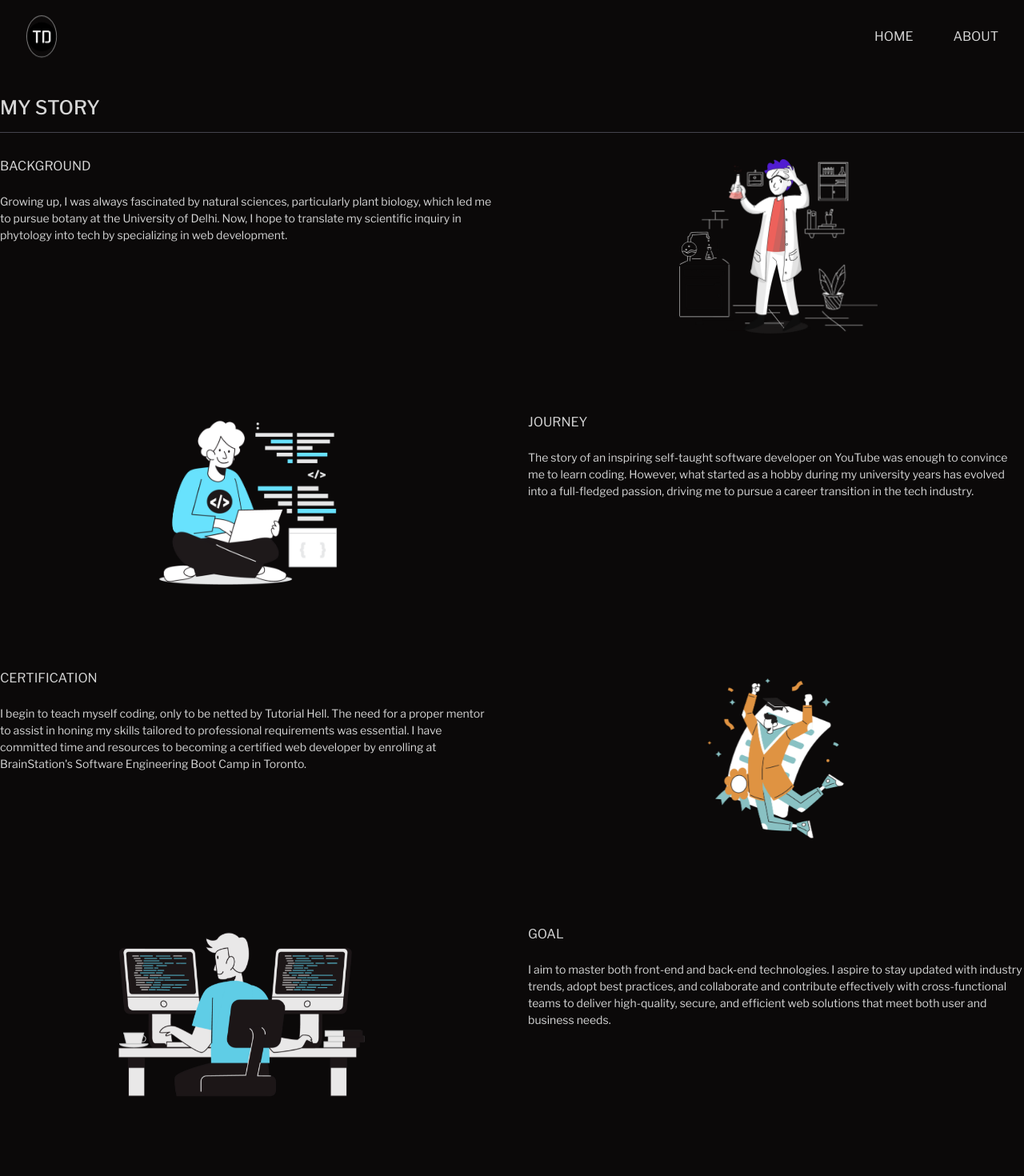
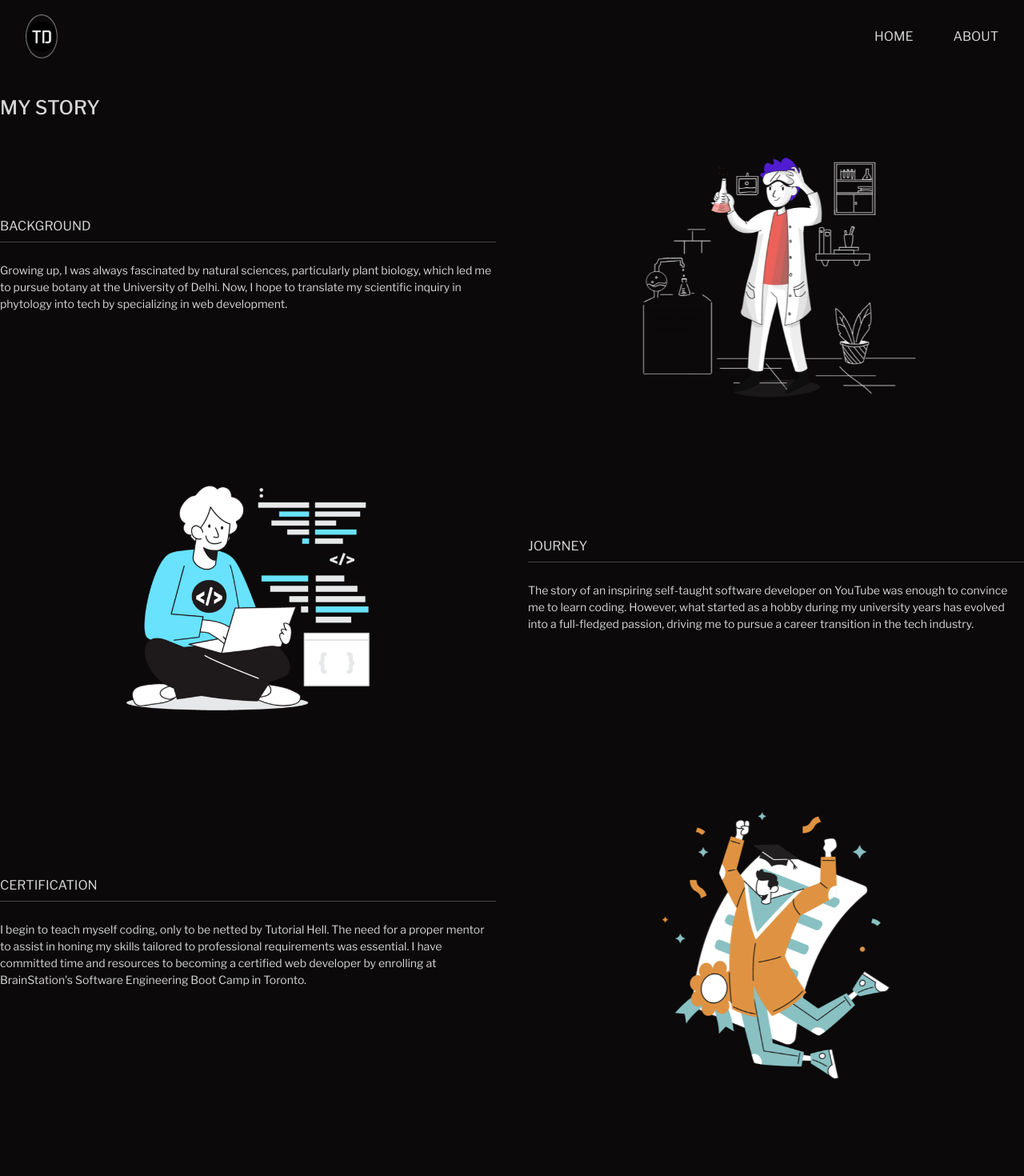
Before and after one commit to Tsedhondup/Portfolio, a React (Create React App) app: page /About in a window 1280 px wide. Shown: the top 1470 px of the page at 80% size. Built offline with nearby package versions, Linux system fonts and the light colour scheme.

Commit message:
infinite animation applied to about page title

```diff
--- a/src/Components/AboutFirst/AboutFirst.js
+++ b/src/Components/AboutFirst/AboutFirst.js
@@ -46,7 +46,6 @@ const AboutFirst = (props) => {
     const bodyDuration = counterDuration + 0.3;
     const iconDuration = bodyDuration + 0.3;
     const imageDuration = iconDuration + 0.3;
-    const boderBottomDuration = imageDuration + 0.2;
     counterDuration = imageDuration + 0.3;
 
     /*
@@ -61,15 +60,6 @@ const AboutFirst = (props) => {
         className={`about__item ${
           item.id === "02" || item.id === "04" ? "about__item-flex-reverse" : ""
         }`}
-        initial={{
-          borderBottom: "0px solid #44444c",
-        }}
-        whileInView={{
-          borderBottom:
-            windowWidth <= 768 ? "1px solid #44444c" : "0px solid #44444c",
-          transition: { duration: boderBottomDuration, ease: "linear" },
-        }}
-        viewport={{ once: true, amount: 1 }}
       >
         {/* TEXTC-CONTAINER */}
         <div className="about__text">
--- a/src/Components/AboutFirst/AboutFirst.scss
+++ b/src/Components/AboutFirst/AboutFirst.scss
@@ -21,23 +21,54 @@
     padding-right: 0px;
     padding-top: 0px;
   }
-
+  // INFINITE ANIMATION FOR CSS
+  @keyframes letterSpacing {
+    0% {
+      letter-spacing: 0em;
+      text-align: right;
+      // transform: rotate(0deg);
+    }
+    25% {
+      letter-spacing: 1em;
+      text-align: center;
+      // transform: rotate(3deg);
+    }
+    50% {
+      letter-spacing: 1.5em;
+      text-align: left;
+      // transform: rotate(3deg);
+    }
+    75% {
+      letter-spacing: 1em;
+      text-align: center;
+      // transform: rotate(0deg);
+    }
+    100% {
+      letter-spacing: 0em;
+      text-align: right;
+      // transform: rotate(3deg);
+    }
+  }
   // ABOUT TITLE
   &__title {
     color: $pewter;
     font-size: 13px;
     font-weight: 500;
+    text-align: right;
     text-transform: uppercase;
-    padding-bottom: 10px;
+    padding-bottom: 32px;
     margin-bottom: 16px;
     width: 100%;
-    border-bottom: 1px solid $ebony;
+    animation: letterSpacing 60s linear infinite;
+
     @include tablet {
       font-size: 24px;
+      text-align: left;
       padding-top: 120px;
       padding-bottom: 16px;
       margin: auto;
       margin-bottom: 32px;
+      animation: unset;
     }
     @include desktop {
       font-size: 16;
@@ -94,11 +125,19 @@
   }
   // ABOUT TEXT CONTAINER
   &__text {
+    @include tablet {
+      display: flex;
+      align-items: center;
+      justify-content: center;
+      flex-direction: column;
+    }
     &--header {
       font-size: 11px;
       text-transform: uppercase;
       font-weight: 400;
+      padding-bottom: 10px;
       margin-bottom: 16px;
+      border-bottom: 1px solid $ebony;
       @include tablet {
         font-size: 14px;
         margin-bottom: 24px;
@@ -161,7 +200,7 @@
       object-fit: contain;
       height: 130px;
       @include tablet {
-        height: 220px;
+        height: 300px;
       }
     }
     .background {
@@ -172,6 +211,11 @@
     }
     .certification {
       animation: scaling 3s linear infinite;
+      @include tablet {
+        display: block;
+        height: 370px;
+        margin: auto;
+      }
     }
     .goal {
       animation: scaling 5s linear infinite;
--- a/src/Components/HeroSection/HeroSection.js
+++ b/src/Components/HeroSection/HeroSection.js
@@ -2,9 +2,12 @@
 import "./HeroSection.scss";
 import { useRef, useEffect, useState } from "react";
 import { motion } from "framer-motion";
-import profileImage from "../../assets/image/tsering.png";
 import { contactData } from "../../utilities/contactData";
 import { FontAwesomeIcon } from "@fortawesome/react-fontawesome";
+import { v4 as uuidv4 } from "uuid";
+
+import profileImage from "../../assets/image/tsering.png";
+
 const HeroSection = (props) => {
   // ELEMENT REFERENCE
   const refElement = useRef(0);
@@ -153,7 +156,11 @@ const HeroSection = (props) => {
     <section className="hero-container">
       <section className="hero-content">
         <div>
-          <h1 key="name" className="hero-content__name" ref={refElement}>
+          <h1
+            key={`${uuidv4()}`}
+            className="hero-content__name"
+            ref={refElement}
+          >
             <span className="hero-content__name--first">
               <motion.span
                 key="01"
@@ -215,7 +222,7 @@ const HeroSection = (props) => {
             </motion.span>
           </h1>
           <motion.h3
-            key="$^%$^&$%^%$^%"
+            key={`${uuidv4()}`}
             initial={{ opacity: 0, y: 25 }}
             animate={{ opacity: 1, y: 0 }}
             transition={{
@@ -239,7 +246,9 @@ const HeroSection = (props) => {
               from Toronto
             </motion.span>
           </motion.h3>
-          <div className="hero-content__contacts">{contactElements}</div>
+          <div key={`${uuidv4()}`} className="hero-content__contacts">
+            {contactElements}
+          </div>
         </div>
 
         <div className="image-container">
```
